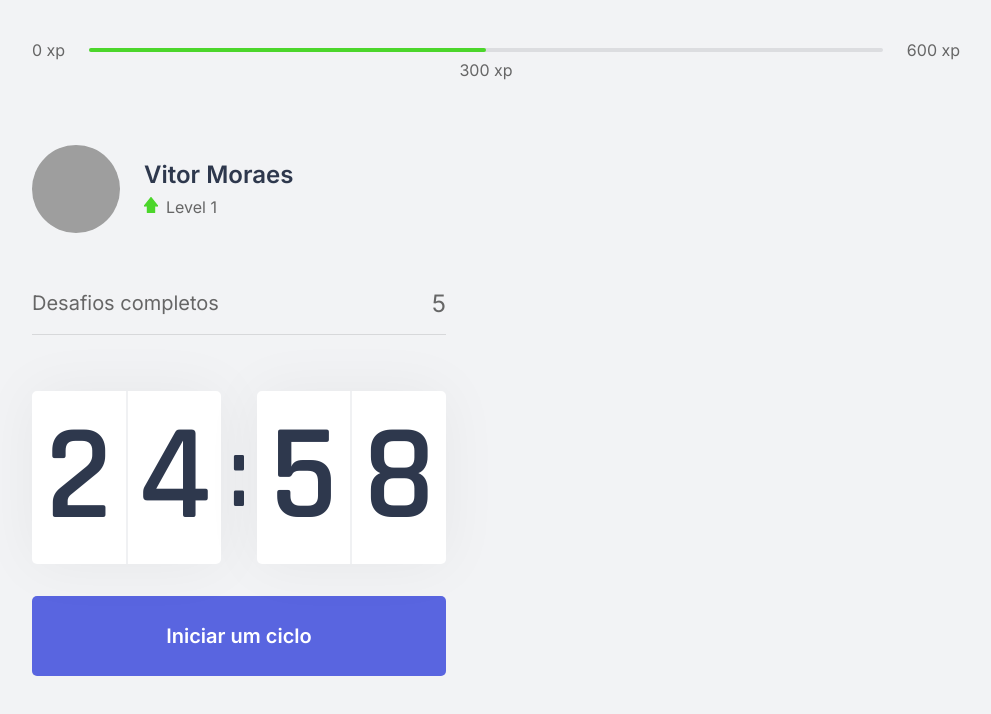
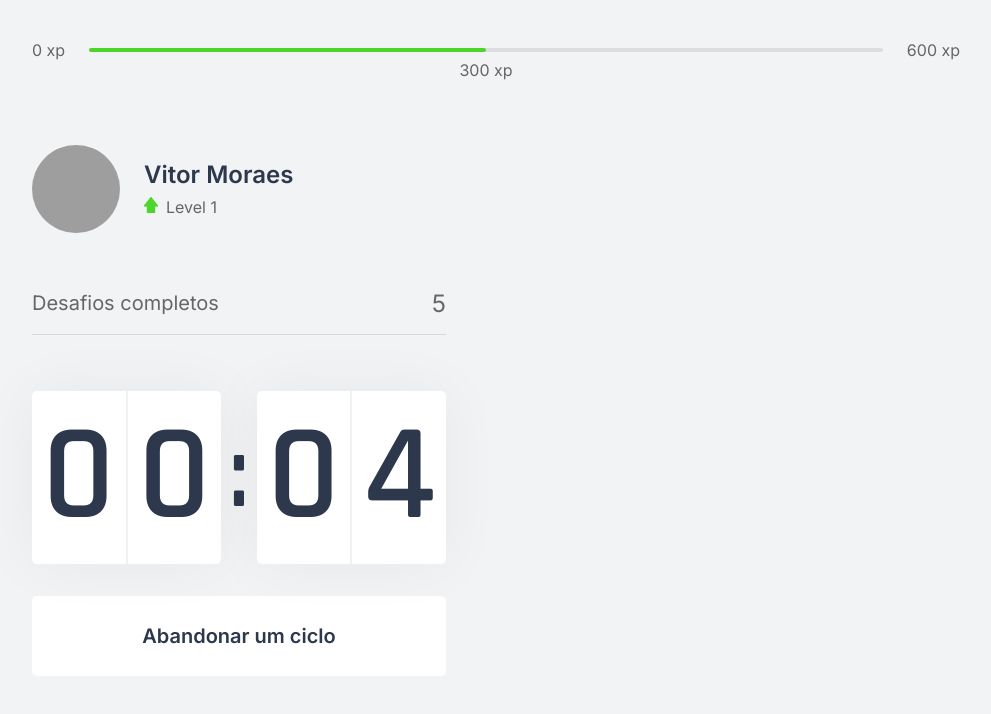
Before and after one commit to vitor-moraes/moveit-next, a Next.js app: page / in a window 1280 px wide. Both pictures are taken after a click on the button "Iniciar um ciclo". Shown: the top 714 px of the page, without its empty margins (144-1135 px from the left). Built offline with nearby package versions, Linux system fonts and the light colour scheme; grey boxes are pictures that could not be loaded.

Commit message:
Feat: countdown

```diff
--- a/src/components/Countdown.tsx
+++ b/src/components/Countdown.tsx
@@ -1,9 +1,12 @@
 import { useState, useEffect } from "react";
 import styles from "../styles/components/Countdown.module.css";
 
+let countdownTimeout: NodeJS.Timeout;
+
 export function Countdown() {
-  const [time, setTime] = useState(25 * 60);
-  const [active, setActive] = useState(false);
+  const [time, setTime] = useState(0.1 * 60);
+  const [isActive, setIsActive] = useState(false);
+  const [hasFinished, setHasFinished] = useState(false);
 
   const minutes = Math.floor(time / 60);
   const seconds = time % 60;
@@ -12,16 +15,25 @@
   const [secondLeft, secondRight] = String(seconds).padStart(2, "0").split("");
 
   function startCountdown() {
-    setActive(true);
+    setIsActive(true);
+  }
+
+  function resetCountdown() {
+    clearTimeout(countdownTimeout);
+    setIsActive(false);
+    setTime(0.1 * 60);
   }
 
   useEffect(() => {
-    if (active && time > 0) {
-      setTimeout(() => {
+    if (isActive && time > 0) {
+      countdownTimeout = setTimeout(() => {
         setTime(time - 1);
       }, 1000);
+    } else if (isActive && time === 0) {
+      setHasFinished(true);
+      setIsActive(false);
     }
-  }, [active, time]);
+  }, [isActive, time]);
 
   return (
     <div>
@@ -37,6 +49,13 @@
         </div>
       </div>
 
+      {hasFinished ? (
+        <button disabled className={styles.countdownButton}>
+          Ciclo encerrado
+        </button>
+      ) : (
+        <>
+          {!isActive ? (
             <button
               type="button"
               className={styles.countdownButton}
@@ -44,6 +63,17 @@
             >
               Iniciar um ciclo
             </button>
+          ) : (
+            <button
+              type="button"
+              className={`${styles.countdownButton} ${styles.countdownButtonActive}`}
+              onClick={resetCountdown}
+            >
+              Abandonar um ciclo
+            </button>
+          )}
+        </>
+      )}
     </div>
   );
 }
--- a/src/styles/components/Countdown.module.css
+++ b/src/styles/components/Countdown.module.css
@@ -51,6 +51,22 @@
   transition: background-color 0.2s;
 }
 
-.countdownButton:hover {
+.countdownButton:not(:disabled):hover {
   background: var(--blue-dark);
 }
+
+.countdownButtonActive {
+  background-color: var(--white);
+  color: var(--title);
+}
+
+.countdownButtonActive:hover {
+  background-color: var(--red);
+  color: var(--white);
+}
+
+.countdownButton:disabled {
+  background: var(--white);
+  color: var(--text);
+  cursor: not-allowed;
+}
```
Lines whose indentation alone changed are shown as unchanged.
